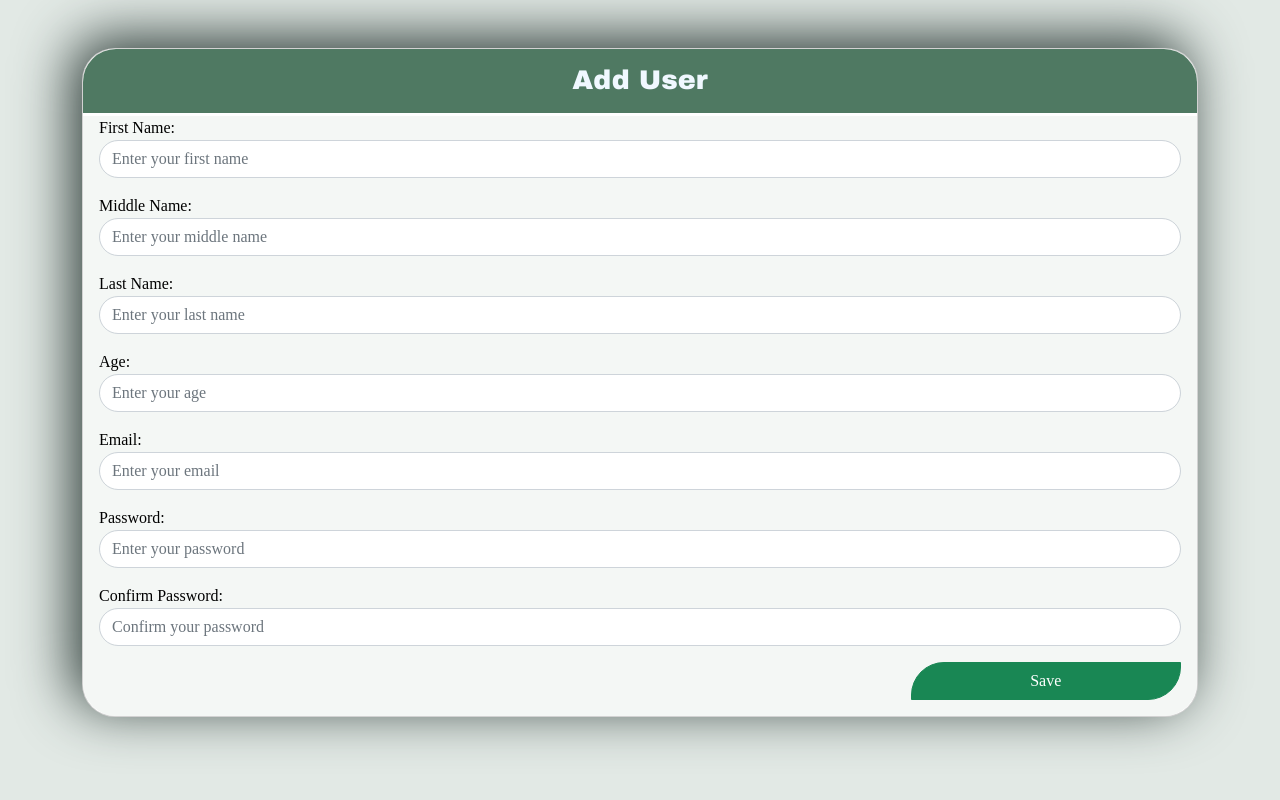
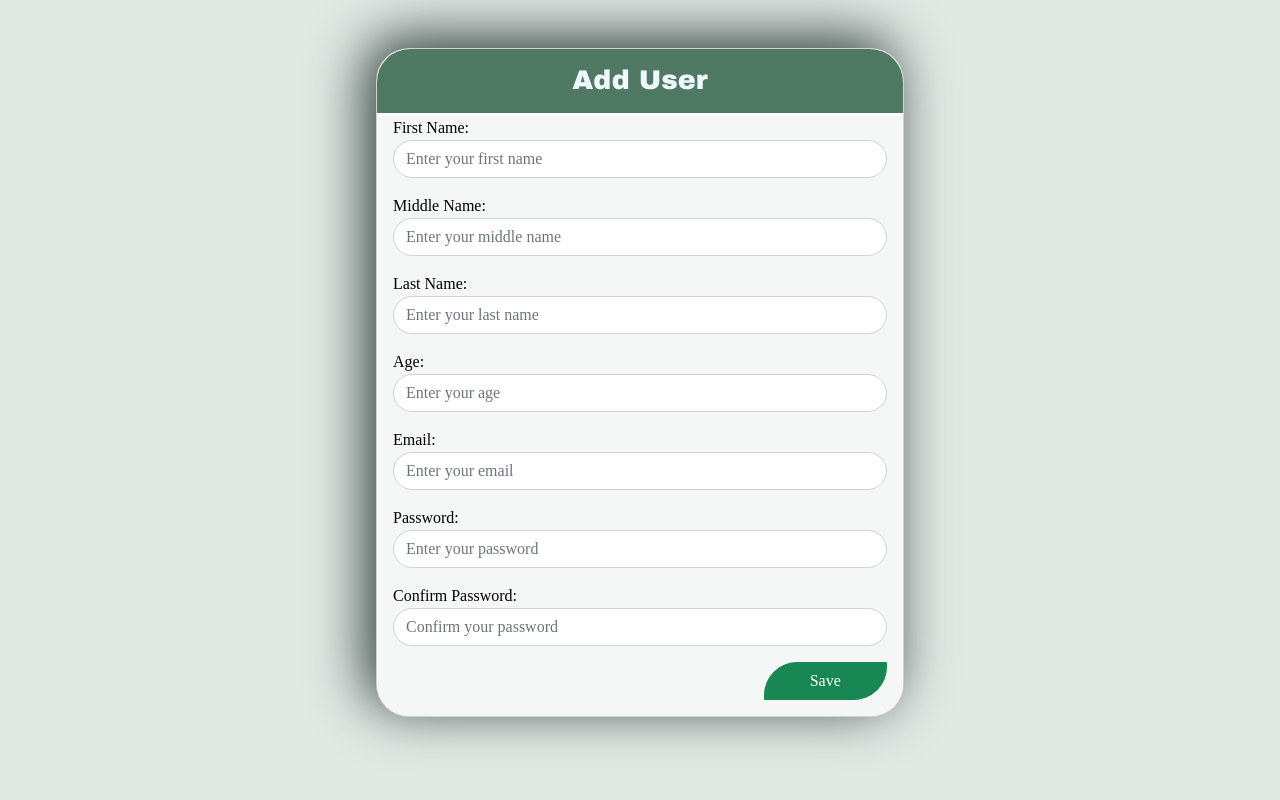
Before and after one commit to Monochromat1c/diestro-ci4, a CodeIgniter 4 app: the page made by app/Views/users/add.php in a window 1280 px wide. Run offline with PHP 8.4 and a stand-in for CodeIgniter, Linux system fonts and the light colour scheme; the template is opened without the code that fills it, so the values that code supplies are empty; some libraries are stand-ins or nearby versions; some web fonts are replaced.

Commit message:
Max width added to the form

```diff
--- a/public/css/addDataForm.css
+++ b/public/css/addDataForm.css
@@ -14,6 +14,7 @@ body {
 
 .container {
     border-radius: 33px;
+    max-width: 69svh;
 }
 
 #header {
```
